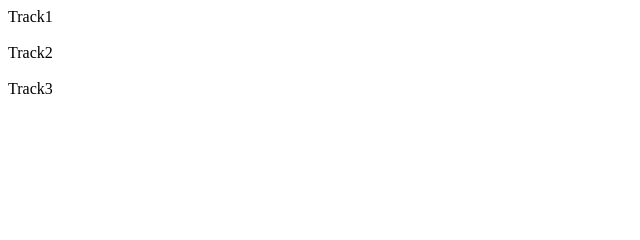
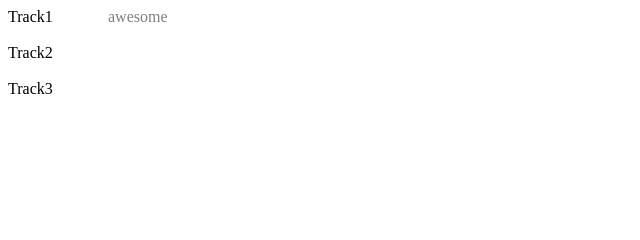
Before and after one commit to secretrobotron/trackliner, a plain HTML site: page index.html in a window 1280 px wide. Shown: the top 240 px of the page, 0-640 px from the left. Drawn offline with Linux system fonts and the light colour scheme.

Commit message:
Added event labels.

```diff
--- a/index.html
+++ b/index.html
@@ -15,7 +15,7 @@
           duration: duration,
         });
 
-        trackline.createTrack('Track1').createTrackEvent( { start: 1, end: 5 } );
+        trackline.createTrack('Track1').createTrackEvent( { start: 1, end: 5, label: 'awesome' } );
         trackline.createTrack('Track2').createTrackEvent( { start: 0, end: 2 } );
         trackline.createTrack('Track3').createTrackEvent( { start: 4, end: 7 } );
         trackline.createTrack();
--- a/trackliner.js
+++ b/trackliner.js
@@ -164,6 +164,7 @@
           element.style.position = options.position || "absolute";
           element.style.top = options.top || "0px";
           element.style.left = options.left ? options.left*scale + "px" : "0px";
+          element.innerHTML = options.innerHTML || '';
           return element;
         } //createEventElement
 
@@ -267,6 +268,7 @@
       return {
         left: left,
         width: width,
+        innerHTML: options.label || '',
       };
     },
     moved: function (trackEventObj, event, ui) {
```
